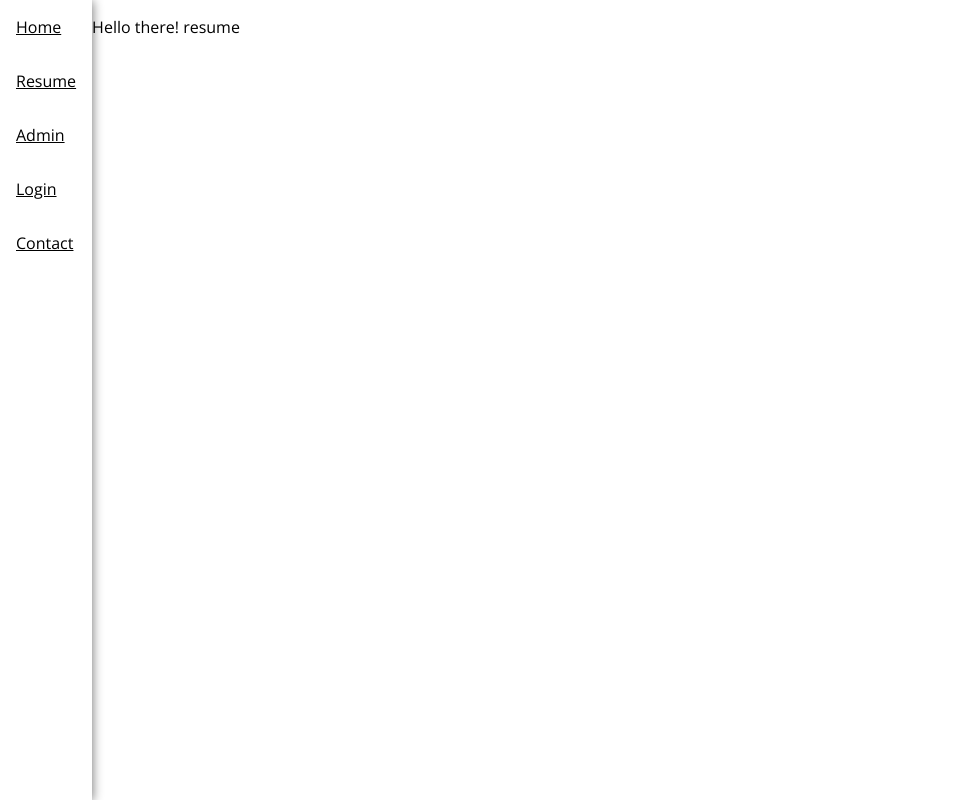
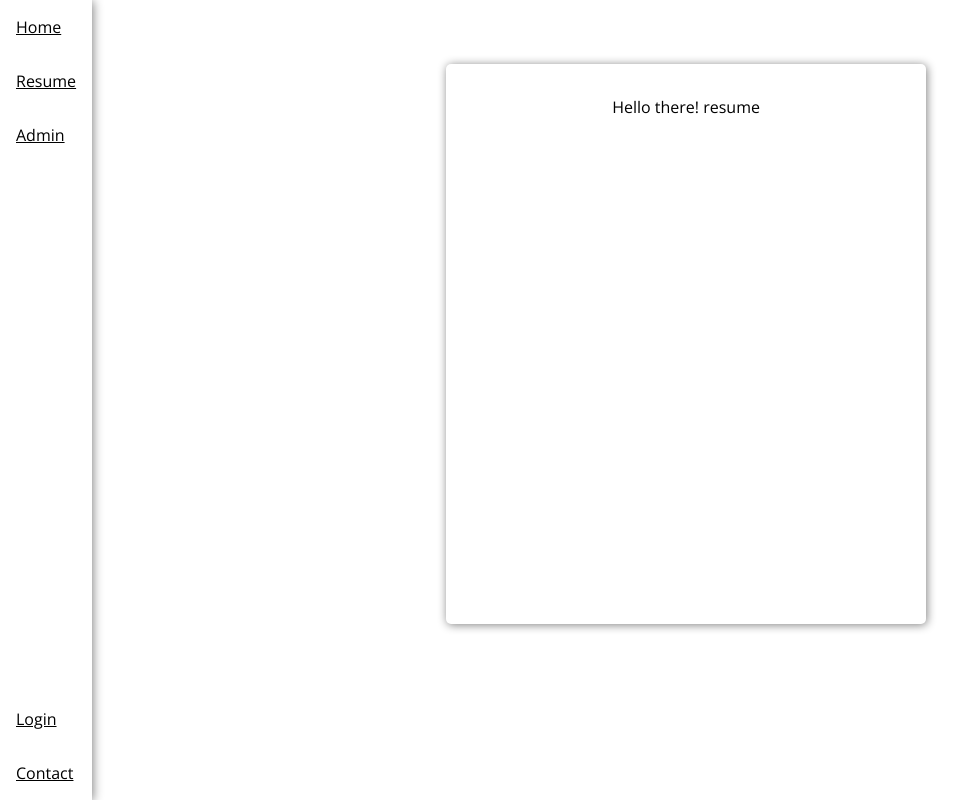
Before and after one commit to phil-bell/philbell.uk, a React (Create React App) app in the folder src/client/: page /resume in a window 1280 px wide. Shown: the whole page, without its empty margins (0-980 px from the left). Built offline with nearby package versions, Linux system fonts and the light colour scheme.

Commit message:
Finishing up basic pages with navigation: - Adding navigation for all pages - Added container with children content to 3 top pages - Put login and contact links back at the bottom

```diff
--- a/src/client/src/assets/scss/components/Container.scss
+++ b/src/client/src/assets/scss/components/Container.scss
@@ -1,4 +1,5 @@
 .container{
+    margin: auto;
     border-radius: 5px;
     background-color: white;
     min-width: 60vh;
--- /dev/null
+++ b/src/client/src/assets/scss/components/Page.scss
@@ -0,0 +1,7 @@
+.page{
+    display: flex;
+    justify-content: center;
+    align-content: center;
+    width: 100%;
+    padding: 5% 0;
+}
--- a/src/client/src/components/Admin.js
+++ b/src/client/src/components/Admin.js
@@ -1,13 +1,16 @@
 import React from 'react';
 import '../assets/scss/components/Admin.scss';
+import Container from './Container';
 
 function Admin() {
 
     return (
         <div className="admin">
-            <div className="app__content">
-            <p className="app__content__text">Hello there! admin</p>
-            </div>
+            <Container>
+                <div className="app__content">
+                    <p className="app__content__text">Hello there! admin</p>
+                </div>
+            </Container>
         </div>
     )
 }
--- a/src/client/src/components/App.js
+++ b/src/client/src/components/App.js
@@ -2,6 +2,7 @@ import React from 'react';
 import { BrowserRouter as Router, Route, Switch, Link } from "react-router-dom";
 import '../assets/scss/components/App.scss';
 import Sidebar from './Sidebar';
+import Page from './Page';
 import Home from './Home';
 import Admin from './Admin';
 import Contact from './Contact';
@@ -14,7 +15,8 @@ function App() {
   return (
     <Router>
       <div className="app">
-        <Sidebar></Sidebar>
+        <Sidebar/>
+        <Page>
           <Switch>
             <Route exact path="/" component={Home}></Route>
             <Route path="/admin" component={Admin}></Route>
@@ -22,6 +24,7 @@ function App() {
             <Route path="/login" component={Login}></Route>
             <Route path="/resume" component={Resume}></Route>
           </Switch>
+        </Page>
       </div>
     </Router>
   );
--- a/src/client/src/components/Container.js
+++ b/src/client/src/components/Container.js
@@ -1,12 +1,12 @@
 import React from 'react';
 import '../assets/scss/components/Container.scss';
 
-function Container() {
+function Container(props) {
 
     return (
         <div className="container">
             <div className="app__content">
-            <p className="app__content__text">Hello there! test</p>
+                <p className="app__content__text">{props.children}</p>
             </div>
         </div>
     )
--- a/src/client/src/components/Home.js
+++ b/src/client/src/components/Home.js
@@ -1,13 +1,16 @@
 import React from 'react';
 import '../assets/scss/components/Home.scss';
+import Container from './Container';
 
 function Home() {
 
     return (
         <div className="home">
-            <div className="app__content">
-            <p className="app__content__text">Hello there! home</p>
-            </div>
+            <Container>
+                <div className="app__content">
+                    <p className="app__content__text">Hello there! home</p>
+                </div>
+            </Container>
         </div>
     )
 }
--- /dev/null
+++ b/src/client/src/components/Page.js
@@ -0,0 +1,13 @@
+import React from 'react';
+import '../assets/scss/components/Page.scss';
+
+
+function Container(props) {
+
+    return (
+        <div className="page">
+            {props.children}
+        </div>
+    )
+}
+export default Container;
--- a/src/client/src/components/Resume.js
+++ b/src/client/src/components/Resume.js
@@ -1,13 +1,16 @@
 import React from 'react';
 import '../assets/scss/components/Resume.scss';
+import Container from './Container';
 
 function Resume() {
 
     return (
         <div className="resume">
-            <div className="app__content">
-            <p className="app__content__text">Hello there! resume</p>
-            </div>
+            <Container>
+                <div className="app__content">
+                    <p className="app__content__text">Hello there! resume</p>
+                </div>
+            </Container>
         </div>
     )
 }
--- a/src/client/src/components/Sidebar.js
+++ b/src/client/src/components/Sidebar.js
@@ -10,6 +10,8 @@ function Sidebar() {
                 <Link className="sidebar__link" to="/">Home</Link>
                 <Link className="sidebar__link" to="/resume">Resume</Link>
                 <Link className="sidebar__link" to="/admin">Admin</Link>
+            </div>
+            <div className="sidebar__bot">
                 <Link className="sidebar__link" to="/login">Login</Link>
                 <Link className="sidebar__link" to="/contact">Contact</Link>
             </div>
```
Lines whose indentation alone changed are shown as unchanged.
